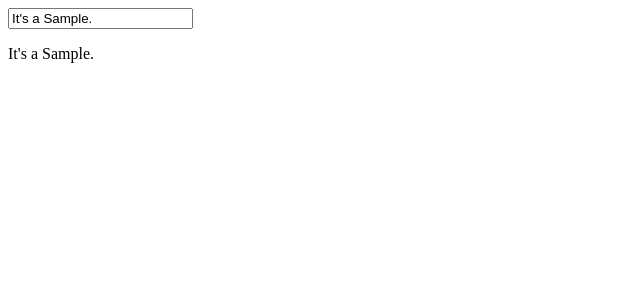
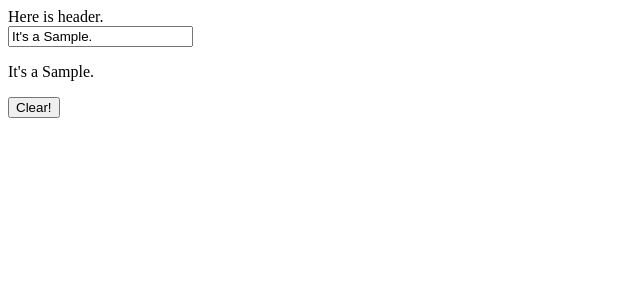
Before and after one commit to tjuly777/excercise-vue, a Vue app: page / in a window 1280 px wide. Shown: the top 300 px of the page, without its empty margins (0-640 px from the left). Built offline with nearby package versions, Linux system fonts and the light colour scheme.

Commit message:
feat: コンポーネントの宣言と使用を実践。

```diff
--- a/src/App.vue
+++ b/src/App.vue
@@ -1,5 +1,7 @@
 <template>
     <div>
+        <myheader></myheader>
+
         <!--v-modelにバインディングしたデータ名を指定すると、値が連動 -->
         <input type="text" v-model="msg">
 
@@ -7,15 +9,29 @@
         <p v-if="msg.length > 0">{{msg}}</p>
         <p v-else>no text.</p>
 
+        <button @click="clear()">Clear!</button>
     </div>
 </template>
 
 <script>
+    import myheader from './components/myheader'
     export default {
+        /*コンポーネントを宣言し、タグ名として指定すると展開。*/
+        components: {
+            myheader
+        },
+
+        /*データバインディング*/
         data() {
             return {
                 msg: "It's a Sample."
             }
+        },
+        /*メソッドの宣言*/
+        methods: {
+            clear() {
+                this.msg = ''
+            }
         }
     }
 </script>
--- /dev/null
+++ b/src/components/myheader.vue
@@ -0,0 +1,3 @@
+<template>
+    <div>Here is header.</div>
+</template>
```
Lines whose indentation alone changed are shown as unchanged.
